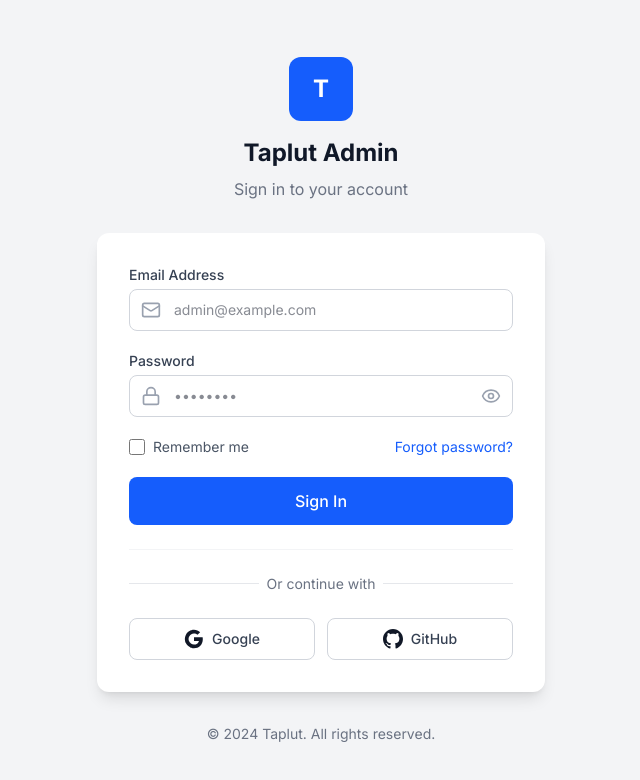
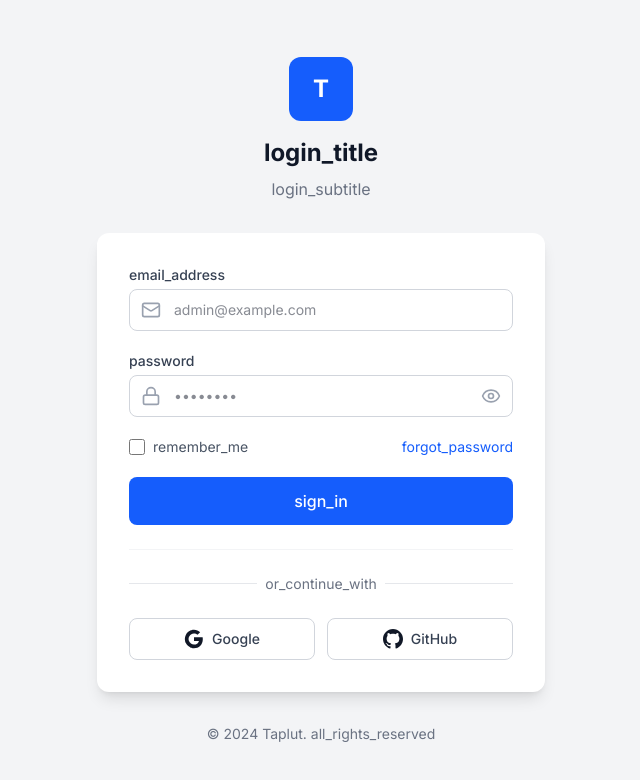
Before and after one commit to TapLut/admin-client, a Next.js app: page /login in a window 1280 px wide. Shown: the top 780 px of the page, without its empty margins (319-959 px from the left). Built offline with nearby package versions, Linux system fonts and the light colour scheme; no server answers; what i18next-resources-to-backend would draw is missing.

Commit message:
login page localization

```diff
--- a/app/campaigns/page.tsx
+++ b/app/campaigns/page.tsx
@@ -176,7 +176,7 @@ export default function CampaignsPage() {
         campaignType: formData.campaignType,
         platform: formData.platform,
         costPerAction: Number(formData.costPerAction),
-        rewardPointsPerAction: formData.rewardPointsPerAction,
+        rewardPointsPerAction: Number(formData.rewardPointsPerAction),
         targetAccounts: [],
       };
 
@@ -213,10 +213,11 @@ export default function CampaignsPage() {
       fetchData();
     } catch (err) {
       console.error('Failed to save campaign:', err);
+      const errorMessage = err instanceof Error ? err.message : undefined;
       dispatch(addToast({
           type: 'error',
           title: t('error') || 'Error',
-          message: err.message || (editingId ? (t('update_campaign_failed') || 'Failed to update campaign') : (t('create_campaign_failed') || 'Failed to create campaign')),
+          message: errorMessage || (editingId ? (t('update_campaign_failed') || 'Failed to update campaign') : (t('create_campaign_failed') || 'Failed to create campaign')),
       }));
     }
   };
--- a/app/login/page.tsx
+++ b/app/login/page.tsx
@@ -7,6 +7,7 @@ import { Button } from '@/components/ui';
 import { useAppDispatch } from '@/store/hooks';
 import { loginStart, loginSuccess, loginFailure } from '@/store/slices/authSlice';
 import { authService } from '@/services';
+import { useTranslation } from '@/hooks/useTranslation';
 import axios from 'axios';
 import LoginResponse from '@/types/dto/loginResponse';
 
@@ -16,6 +17,7 @@ function LoginForm() {
   const router = useRouter();
   const searchParams = useSearchParams();
   const dispatch = useAppDispatch();
+  const { t, isReady } = useTranslation();
 
   const [email, setEmail] = useState('');
   const [password, setPassword] = useState('');
@@ -77,6 +79,17 @@ function LoginForm() {
     }
   };
 
+  // Show loading spinner while translations load to avoid hydration mismatch
+  if (!isReady) {
+    return (
+      <div className="min-h-screen flex items-center justify-center bg-gray-100 px-4">
+        <div className="w-16 h-16 bg-blue-600 rounded-xl flex items-center justify-center animate-pulse">
+          <span className="text-white text-2xl font-bold">T</span>
+        </div>
+      </div>
+    );
+  }
+
   return (
     <div className="min-h-screen flex items-center justify-center bg-gray-100 px-4">
       <div className="w-full max-w-md">
@@ -85,8 +98,8 @@ function LoginForm() {
           <div className="w-16 h-16 mx-auto mb-4 bg-blue-600 rounded-xl flex items-center justify-center">
             <span className="text-white text-2xl font-bold">T</span>
           </div>
-          <h1 className="text-2xl font-bold text-gray-900">Taplut Admin</h1>
-          <p className="text-gray-500 mt-2">Sign in to your account</p>
+          <h1 className="text-2xl font-bold text-gray-900">{t('login_title')}</h1>
+          <p className="text-gray-500 mt-2">{t('login_subtitle')}</p>
         </div>
 
         {/* Login Form */}
@@ -100,7 +113,7 @@ function LoginForm() {
 
             <div>
               <label className="block text-sm font-medium text-gray-700 mb-1">
-                Email Address
+                {t('email_address')}
               </label>
               <div className="relative">
                 <Mail className="absolute left-3 top-1/2 -translate-y-1/2 w-5 h-5 text-gray-400" />
@@ -117,7 +130,7 @@ function LoginForm() {
 
             <div>
               <label className="block text-sm font-medium text-gray-700 mb-1">
-                Password
+                {t('password')}
               </label>
               <div className="relative">
                 <Lock className="absolute left-3 top-1/2 -translate-y-1/2 w-5 h-5 text-gray-400" />
@@ -147,10 +160,10 @@ function LoginForm() {
                   checked={rememberMe}
                   onChange={(e) => setRememberMe(e.target.checked)}
                 />
-                <span className="text-sm text-gray-600">Remember me</span>
+                <span className="text-sm text-gray-600">{t('remember_me')}</span>
               </label>
               <a href="/auth/forgot-password" className="text-sm text-blue-600 hover:text-blue-700">
-                Forgot password?
+                {t('forgot_password')}
               </a>
             </div>
 
@@ -160,7 +173,7 @@ function LoginForm() {
               size="lg"
               isLoading={isLoading}
             >
-              Sign In
+              {t('sign_in')}
             </Button>
           </form>
 
@@ -170,7 +183,7 @@ function LoginForm() {
                 <div className="w-full border-t border-gray-200"></div>
               </div>
               <div className="relative flex justify-center text-sm">
-                <span className="px-2 bg-white text-gray-500">Or continue with</span>
+                <span className="px-2 bg-white text-gray-500">{t('or_continue_with')}</span>
               </div>
             </div>
 
@@ -211,7 +224,7 @@ function LoginForm() {
         </div>
 
         <p className="text-center text-sm text-gray-500 mt-8">
-          © 2024 Taplut. All rights reserved.
+          © 2024 Taplut. {t('all_rights_reserved')}
         </p>
       </div>
     </div>
--- a/app/products/page.tsx
+++ b/app/products/page.tsx
@@ -194,7 +194,7 @@ export default function ProductsPage() {
         setIsUploading(false);
       }
 
-      const productData = { ...newProductData, imageUrl };
+      const productData = { ...newProductData, imageUrl: imageUrl || undefined };
 
       if (editingId) {
         await dispatch(updateProductThunk({ id: editingId, data: productData })).unwrap();
--- a/app/settings/page.tsx
+++ b/app/settings/page.tsx
@@ -330,7 +330,7 @@ export default function SettingsPage() {
                   {profileForm.avatarUrl ? (
                     <Image
                         src={profileForm.avatarUrl.startsWith('http') ? profileForm.avatarUrl : `${process.env.NEXT_PUBLIC_API_URL?.replace('/api/v1', '') || 'http://localhost:3001'}${profileForm.avatarUrl}`}
-                        alt={user?.name}
+                        alt={user?.name || 'User avatar'}
                         className="w-20 h-20 rounded-full object-cover border border-gray-200"
                     />
                   ) : (
--- a/src/hooks/useTranslation.ts
+++ b/src/hooks/useTranslation.ts
@@ -1,10 +1,11 @@
 import { useTranslation as useI18nTranslation } from 'react-i18next';
-import { useEffect } from 'react';
+import { useEffect, useState } from 'react';
 import { useAppSelector } from '@/store/hooks';
 
 export function useTranslation() {
-  const { t, i18n } = useI18nTranslation();
+  const { t, i18n, ready } = useI18nTranslation();
   const language = useAppSelector((state) => state.ui.language);
+  const [isReady, setIsReady] = useState(false);
 
   // Sync Redux state with i18next
   useEffect(() => {
@@ -13,5 +14,12 @@ export function useTranslation() {
     }
   }, [language, i18n]);
 
-  return { t };
+  // Track when translations are loaded
+  useEffect(() => {
+    if (ready) {
+      setIsReady(true);
+    }
+  }, [ready]);
+
+  return { t, isReady };
 }
--- a/src/locales/en/translation.json
+++ b/src/locales/en/translation.json
@@ -230,5 +230,16 @@
   "quest_platform_telegram": "Telegram",
   "quest_platform_in_app": "In App",
   "quest_platform_website": "Website",
-  "quest_platform_other": "Other"
+  "quest_platform_other": "Other",
+
+  "login_title": "Taplut Admin",
+  "login_subtitle": "Sign in to your account",
+  "email_address": "Email Address",
+  "password": "Password",
+  "remember_me": "Remember me",
+  "forgot_password": "Forgot password?",
+  "sign_in": "Sign In",
+  "or_continue_with": "Or continue with",
+  "login_failed": "Login failed. Please try again.",
+  "all_rights_reserved": "All rights reserved."
 }
--- a/src/locales/ko/translation.json
+++ b/src/locales/ko/translation.json
@@ -190,5 +190,16 @@
   "confirm_delete": "이 퀘스트를 삭제하시겠습니까?",
   "platform_all": "모든 플랫폼",
   "quest_platform_website": "웹사이트",
-  "quest_platform_other": "기타"
+  "quest_platform_other": "기타",
+
+  "login_title": "Taplut Admin",
+  "login_subtitle": "계정에 로그인하세요",
+  "email_address": "이메일 주소",
+  "password": "비밀번호",
+  "remember_me": "로그인 상태 유지",
+  "forgot_password": "비밀번호를 잊으셨나요?",
+  "sign_in": "로그인",
+  "or_continue_with": "또는 다음으로 계속",
+  "login_failed": "로그인에 실패했습니다. 다시 시도해주세요.",
+  "all_rights_reserved": "All rights reserved."
 }
```
